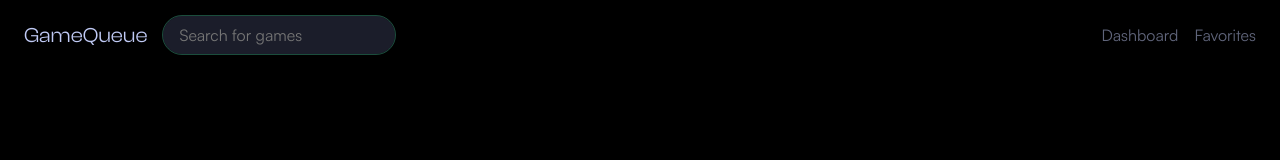
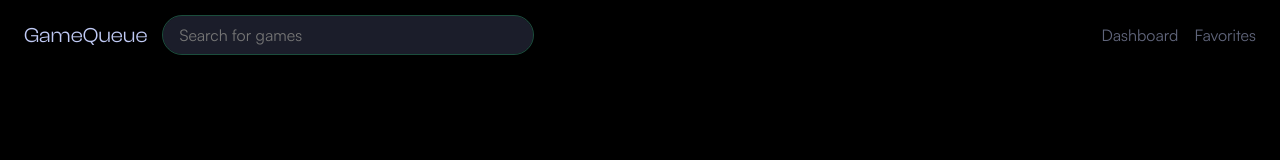
Before and after one commit to kyle-kettler/game-queue, a website: page index.html in a window 1280 px wide. Drawn offline with Linux system fonts and the light colour scheme.

Commit message:
fixed styling on search bar #1

```diff
--- a/css/styles.css
+++ b/css/styles.css
@@ -24,6 +24,16 @@ h2 {
 
 a {
   cursor: pointer;
+}
+
+#search {
+  width: 100%;
+}
+
+@media screen and (min-width: 768px) {
+  #search {
+    width: 60%;
+  }
 }
 
 .navbar {
```
